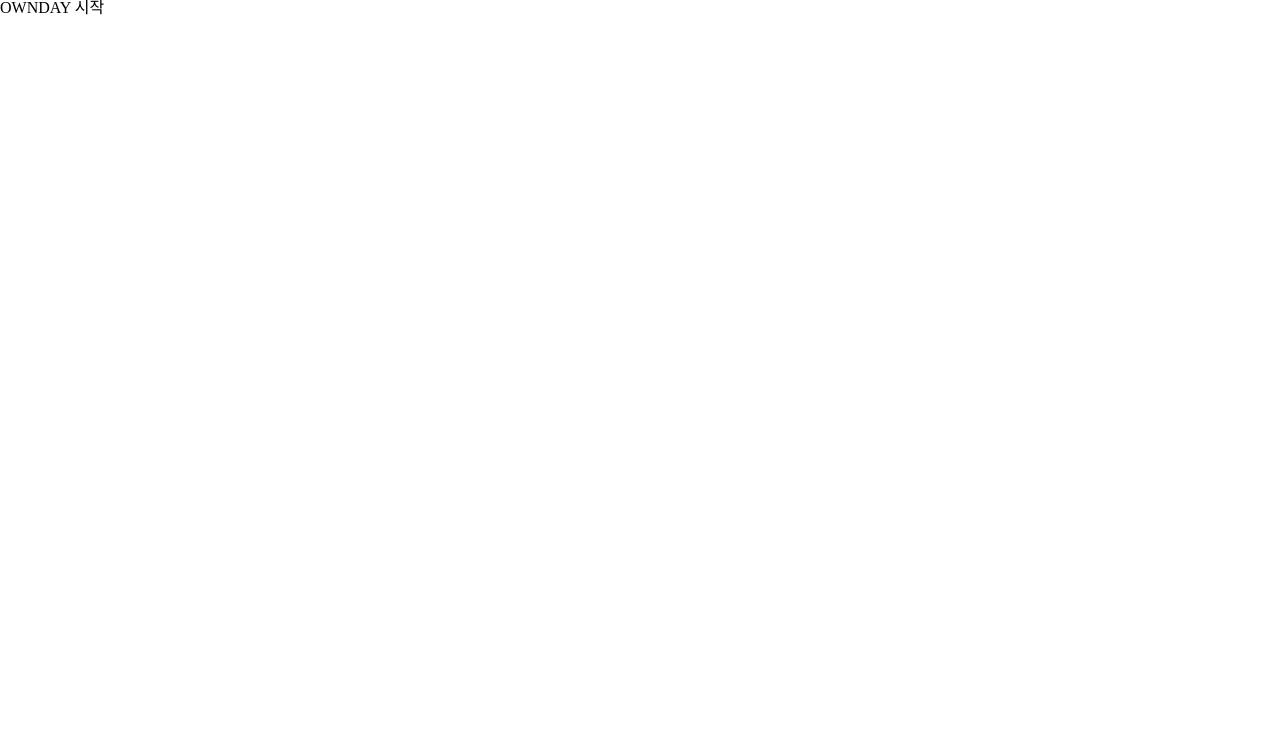
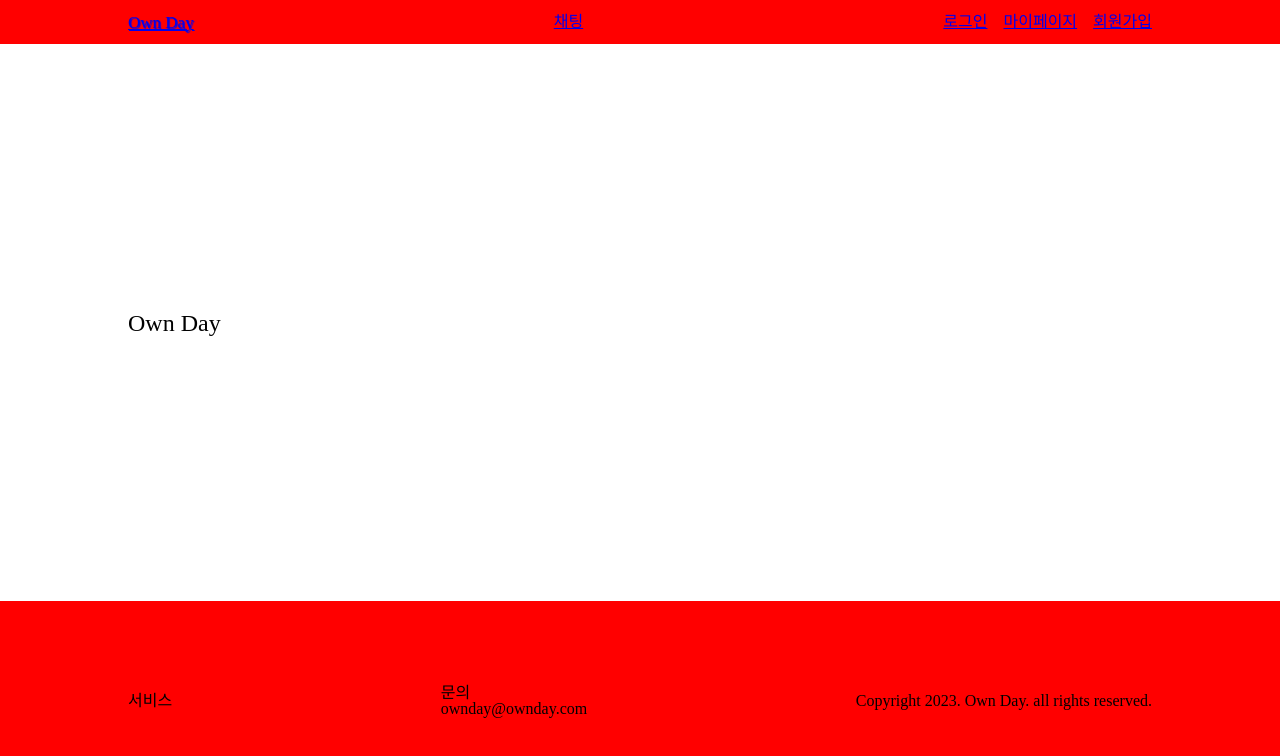
Before and after one commit to HJ-dp/OwnDay-Front, a React (Create React App) app: page / in a window 1280 px wide. Shown: the top 756 px of the page. Built offline with nearby package versions, Linux system fonts and the light colour scheme; the HTML template or start-up script is replaced by a standard one.

Commit message:
feat : init header, footer, applayout

```diff
--- a/src/App.js
+++ b/src/App.js
@@ -1,9 +1,17 @@
-
+import { BrowserRouter, Route, Routes } from 'react-router-dom';
+import MainPage from './pages/MainPage';
+import NotFound from './pages/NotFound';
+import AppLayout from './components/common/AppLayout';
 function App() {
   return (
-    <div>
-      OWNDAY 시작
-    </div>
+    <BrowserRouter>
+        <AppLayout>
+          <Routes>
+            <Route path="/" element={<MainPage />} />
+            <Route path="*" element={<NotFound />} />
+          </Routes>
+        </AppLayout>
+    </BrowserRouter>
   );
 }
 
--- /dev/null
+++ b/src/components/common/AppLayout.js
@@ -0,0 +1,26 @@
+import React from 'react';
+import styled from 'styled-components';
+import { FlexContainer, MainContainer } from '../../styles/styles';
+import Header from './Header';
+import Footer from './Footer';
+const AppLayout = ({ children }) => {
+    // const [ThemeMode, toggleTheme] = useTheme();
+    return (
+        <WrapContainer>
+            <Header />
+            <FlexContainer>
+                <MainContainer>
+                    {children}
+                </MainContainer>
+            </FlexContainer>
+            <Footer/>
+        </WrapContainer>
+    )
+}
+
+export default AppLayout;
+
+const WrapContainer = styled.main`
+  position: relative;
+  overflow-x: hidden;
+`;
--- /dev/null
+++ b/src/components/common/Footer.js
@@ -0,0 +1,44 @@
+import styled from 'styled-components';
+
+function Footer() {
+    return (
+      <FooterContainter>
+      <div className='footer-containter'>
+        <div className='footer-links'>
+            <h1>서비스</h1>
+
+        </div>
+        <div className='footer-links'>
+            <h1>문의</h1>
+            <span>ownday@ownday.com</span>
+        </div>
+        <span>Copyright 2023. Own Day. all rights reserved.</span>
+      </div>
+      </FooterContainter>
+    );
+  }
+
+  export default Footer;
+
+
+  const FooterContainter = styled.main`
+  width:100%;
+  background-color: red;
+  margin: 0 auto;
+
+  .footer-containter{
+    height: 200px;
+    display: flex;
+    justify-content: space-between;
+    align-items: center;
+    margin:0 auto;
+    max-width:1024px;
+    color : black;
+
+}
+@media (max-width:1200px) {
+  padding: 0 5vw;
+
+}
+
+  `;
--- /dev/null
+++ b/src/components/common/Header.js
@@ -0,0 +1,85 @@
+import { Link } from "react-router-dom";
+import styled from 'styled-components';
+
+function Header() {
+    return (
+        <HeaderContainer>
+            <div className="header-container">
+                <div className='header-wrapper'>
+                    <div className='header-menu-box'>
+                        <Link className='logo' to='/'>Own Day</Link>
+                    </div>
+                    <div className='header-menu-box'>
+                        <Link to='/hrboard' >채팅</Link>
+                    </div>
+                    <div className='header-login-box'>
+                        <Link to='/login' >로그인</Link>
+                        <Link to='/mypage'>마이페이지</Link>
+                        <Link to='/regist'>회원가입</Link>
+                    </div>
+                    <div className='menuBtn'><img width="40" height="40" src="https://img.icons8.com/cotton/50/menu.png" alt="menu" /></div>
+                </div>
+            </div>
+        </HeaderContainer>
+    );
+}
+
+export default Header;
+
+
+const HeaderContainer = styled.main`
+.header-container {
+    background-color: red;
+    height: 44px;
+    display: flex;
+    align-items: center;
+    color: black;
+}
+
+.header-wrapper {
+    display: flex;
+    justify-content: space-between;
+    align-items: center;
+    width: 100%;
+    max-width: 1024px;
+    margin: 0 auto;
+}
+
+.logo {
+    text-shadow: 1px 1px 1px;
+    font-size: 17px;
+}
+
+.menuBtn{
+    display: none;
+}
+
+.header-login-box,
+.header-menu-box {
+    display: flex;
+    gap: 1em;
+}
+
+.header-login-box a:hover,
+.header-menu-box a:hover {
+    transform: scale(1.1);
+}
+
+@media (max-width:768px) {
+    .header-login-box,
+    .header-menu-box {
+        display: none;
+    }
+
+    .menuBtn{
+        display: block;
+    }
+}
+
+@media (max-width:1200px) {
+    .header-wrapper {
+        padding: 0 10vw;
+    }
+
+}
+`;
--- /dev/null
+++ b/src/pages/MainPage.js
@@ -0,0 +1,10 @@
+
+function MainPage() {
+    return (
+        <>
+            <h2>Own Day</h2>
+        </>
+    );
+  }
+
+  export default MainPage;
--- /dev/null
+++ b/src/pages/NotFound.js
@@ -0,0 +1,9 @@
+function NotFound() {
+    return (
+        <>
+            <h2>그딴 페이지는 존재하지 않습니다.</h2>
+        </>
+    );
+  }
+
+  export default NotFound;
--- /dev/null
+++ b/src/styles/styles.js
@@ -0,0 +1,87 @@
+import styled from 'styled-components';
+
+export const FlexContainer = styled.div`
+  display: flex;
+  flex-direction: column;
+  justify-content: center;
+  align-items: center;
+  margin: 0 auto;
+  padding: 28px;
+  transition: all 0.2s linear;
+  width: calc(100%-2rem);
+  min-height: calc( 100vh - 299px );
+  background-color: ${({ theme }) => theme.bgColor};
+  & h2 {
+    font-size: 24px;
+    font-weight: 500;
+    color: ${({ theme }) => theme.titleColor};
+  };
+  & h3 {
+    font-weight: 400;
+  }
+  & h4 {
+    font-weight: 200;
+    color: ${({ theme }) => theme.secondTextColor};
+  }
+  & form {
+    color: ${({ theme }) => theme.headerTextColor};
+    background-color: ${({ theme }) => theme.formBgColor};
+    border : ${({ theme }) => theme.borderColor};
+  };
+  & input {
+    padding: 10px;
+    border-radius: .5em;
+    background-color: ${({ theme }) => theme.inputBgColor};
+  };
+  & input[type=submit] {
+    background-color: ${({ theme }) => theme.keyColor};
+  }
+  & input::placeholder {color:#444;}
+  & input::-webkit-input-placeholder {color:#444;}
+  & input:-ms-input-placeholder {color:#444;}
+
+  & textarea::placeholder {color:#444;}
+  & textarea::-webkit-input-placeholder {color:#444;}
+  & textarea:-ms-input-placeholder {color:#444;}
+
+  & select {
+    -moz-appearance: none;
+    -webkit-appearance:  none;
+    appearance: none;
+
+    font-family: "Noto Sansf KR", sans-serif;
+    font-size: 1rem;
+    font-weight: 400;
+    line-height: 1.5;
+
+    color: #444;
+    background-color: ${({ theme }) => theme.inputBgColor};
+
+    padding: .6em 1.4em .5em .8em;
+    margin: 0;
+
+    border: 1px solid #aaa;
+    border-radius: .5em;
+    box-shadow: 0 1px 0 1px rgba(0,0,0,.04);
+  };
+
+  & select:focus {
+    border-color: #aaa;
+    box-shadow: 0 0 1px 3px rgba(59, 153, 252, .7);
+    box-shadow: 0 0 0 3px -moz-mac-focusring;
+    color: #222;
+    outline: none;
+  };
+
+  & select:disabled {
+    opacity: 0.5;
+  }
+`;
+
+export const MainContainer = styled.div`
+    width:100%;
+    max-width:1024px;
+    display: flex;
+    flex-direction: column;
+    align-items:flex-start;
+    `
```
Also changed, not shown: src/components/auth/login.js (added), src/components/chat/chat.js (added).
